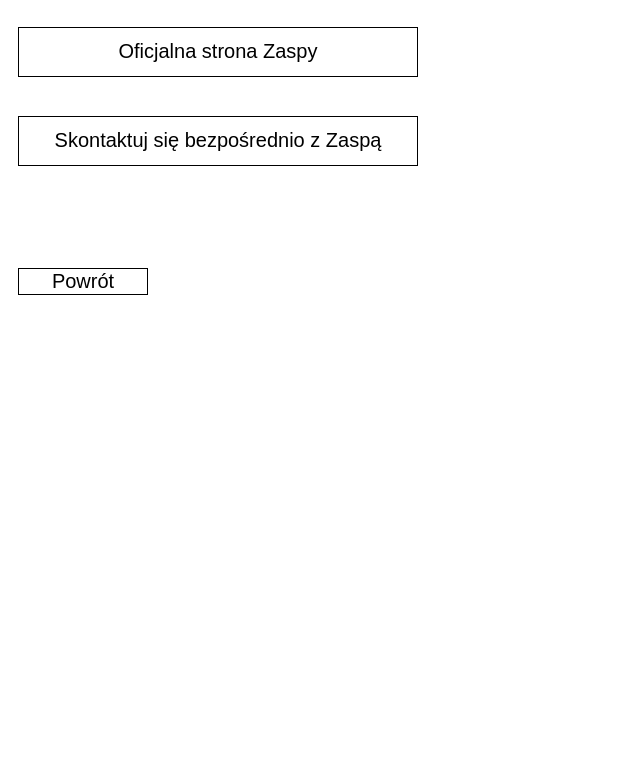
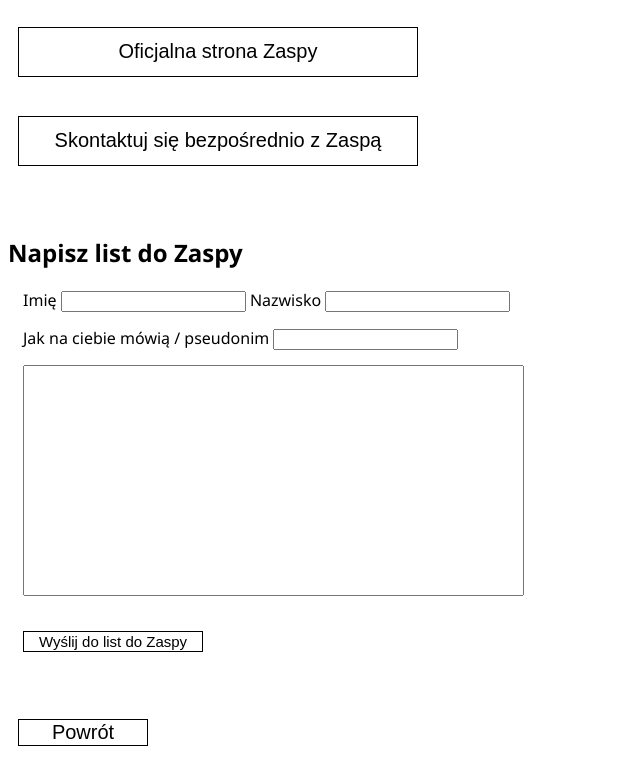
Before and after one commit to GayPizzaDude/Strona-internetowa-o-Zaspie, a plain HTML site: page contact/contact.html in a window 1280 px wide. Shown: the part 122-906 px from the top of the page, without its empty margins (0-640 px from the left). Before the commit the page ends 800 px from the top, so only its background shows below. Drawn offline with Linux system fonts and the light colour scheme.

Commit message:
list do Zaspy i ujednolicenie h1

```diff
--- a/contact/contact.html
+++ b/contact/contact.html
@@ -66,6 +66,53 @@
     </h3>
 
     <br>
+
+    <h2>
+        Napisz list do Zaspy
+    </h2>
+
+    <form>
+        <div style="margin: 15px;">
+            <label>
+                Imię
+            </label>
+            <input type="text">
+
+            <label>
+                Nazwisko
+            </label>
+            <input type="text">
+        </div>
+
+        <div style="margin: 15px;">
+            <label>
+                Jak na ciebie mówią / pseudonim
+            </label>
+            <input type="text" id="pseudonim input">
+        </div>
+
+        <div style="margin: 15px;">
+            <textarea rows="15" cols="60" style="resize: none;" id="textarea input"></textarea>
+        </div>
+
+
+
+    </form>
+
+    <Button style="font-size: 15px;
+                   font: Segoe UI;
+                   width: 180px;
+                   border: 1px solid black;
+                   background-color: transparent;
+                   margin: 15px;"
+            onmouseover="this.style.border='2px solid blue'"
+            onmouseout="this.style.border='1px solid black'"
+            onclick="sendButtonHandler()"
+    >
+        Wyślij do list do Zaspy
+    </button>
+
+    <br>
     <br>
 
     <h2>
@@ -85,6 +132,38 @@
         </a>
     </h2>
 
+    <h1 style="visibility: hidden;" id="send confirmation">
+        Wysłano list do Zaspy
+    </h1>
+
+    <script>
+        function sendButtonHandler() {
+
+            const pseudonimValue = document.getElementById("pseudonim input").value.trim();
+            const textareaValue = document.getElementById("textarea input").value.trim();
+
+            if (pseudonimValue === '' && textareaValue === '') {
+                document.getElementById("send confirmation").style.visibility = "visible";
+                document.getElementById("send confirmation").innerText = "Jeżeli chcesz pisać list do Zaspy to przynajmniej coś napisz i podaj swój pseudonim";
+            }
+
+            else if (pseudonimValue !== '' && textareaValue === '') {
+                document.getElementById("send confirmation").style.visibility = "visible";
+                document.getElementById("send confirmation").innerText = "Jeżeli chcesz pisać list do Zaspy to przynajmniej coś napisz";
+            }
+
+            else if (pseudonimValue === '' && textareaValue !== '') {
+                document.getElementById("send confirmation").style.visibility = "visible";
+                document.getElementById("send confirmation").innerText = "Jeżeli chcesz pisać list do Zaspy to przynajmniej podaj swój pseudonim";
+            }
+
+            else {
+                document.getElementById("send confirmation").style.visibility = "visible";
+                document.getElementById("send confirmation").innerText = "Wysłano list do Zaspy";
+            }
+        }
+    </script>
+
 </body>
 
 </html>
```
Also changed, not shown: index.html (+0 -1 lines), quiz/quiz.html (+7 -1 lines).
